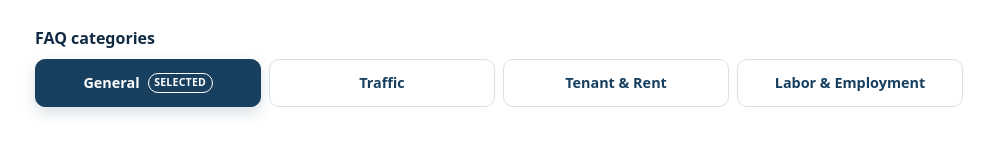
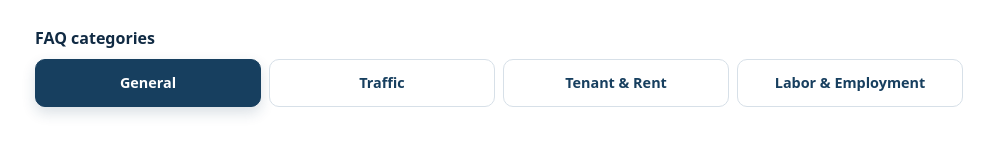
Before and after one commit to Azm1-afk/LegalSimple, a plain HTML site: page frontend/faq.html in a window 1280 px wide. Shown: the part 985-1145 px from the top of the page, without its empty margins (141-1135 px from the left). Drawn offline with Linux system fonts and the light colour scheme.

Commit message:
UI changes to faq.html
Removed the "selected" pill to avoid visual ambiguity

```diff
--- a/frontend/faq.css
+++ b/frontend/faq.css
@@ -180,17 +180,6 @@
     background: var(--color-navy-700);
     color: var(--color-white);
     box-shadow: 0 6px 14px rgba(23, 63, 95, 0.16);
-}
-
-.faq-page .faq-category-link__state {
-    padding: 0.12rem 0.35rem;
-    border: 1px solid currentColor;
-    border-radius: 999px;
-    font-size: 0.66rem;
-    font-weight: 800;
-    letter-spacing: 0.02em;
-    line-height: 1.3;
-    text-transform: uppercase;
 }
 
 .faq-page .faq-sections {
--- a/frontend/faq.html
+++ b/frontend/faq.html
@@ -107,19 +107,15 @@
                     <div class="faq-categories">
                         <a class="faq-category-link" href="#faq-general" data-faq-category="general">
                             <span>General</span>
-                            <span class="faq-category-link__state" data-category-state hidden>Selected</span>
                         </a>
                         <a class="faq-category-link" href="#faq-traffic" data-faq-category="traffic">
                             <span>Traffic</span>
-                            <span class="faq-category-link__state" data-category-state hidden>Selected</span>
                         </a>
                         <a class="faq-category-link" href="#faq-tenant-rent" data-faq-category="tenant-rent">
                             <span>Tenant &amp; Rent</span>
-                            <span class="faq-category-link__state" data-category-state hidden>Selected</span>
                         </a>
                         <a class="faq-category-link" href="#faq-labor-employment" data-faq-category="labor-employment">
                             <span>Labor &amp; Employment</span>
-                            <span class="faq-category-link__state" data-category-state hidden>Selected</span>
                         </a>
                     </div>
                 </nav>
--- a/frontend/faq.js
+++ b/frontend/faq.js
@@ -87,16 +87,11 @@
     function setActiveCategory(category) {
         elements.categoryLinks.forEach(function (link) {
             const isActive = link.dataset.faqCategory === category;
-            const state = link.querySelector('[data-category-state]');
 
             if (isActive) {
                 link.setAttribute('aria-current', 'location');
             } else {
                 link.removeAttribute('aria-current');
-            }
-
-            if (state) {
-                state.hidden = !isActive;
             }
         });
     }
```
